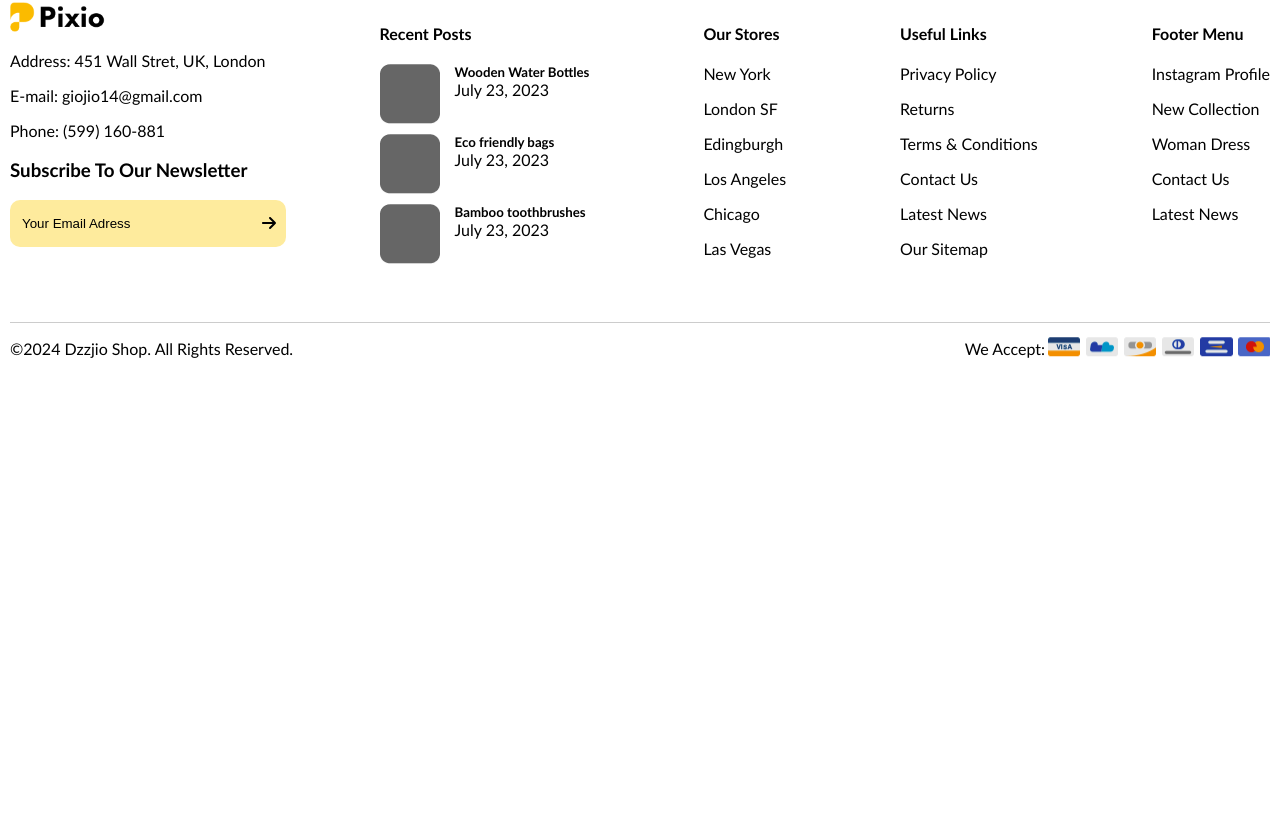
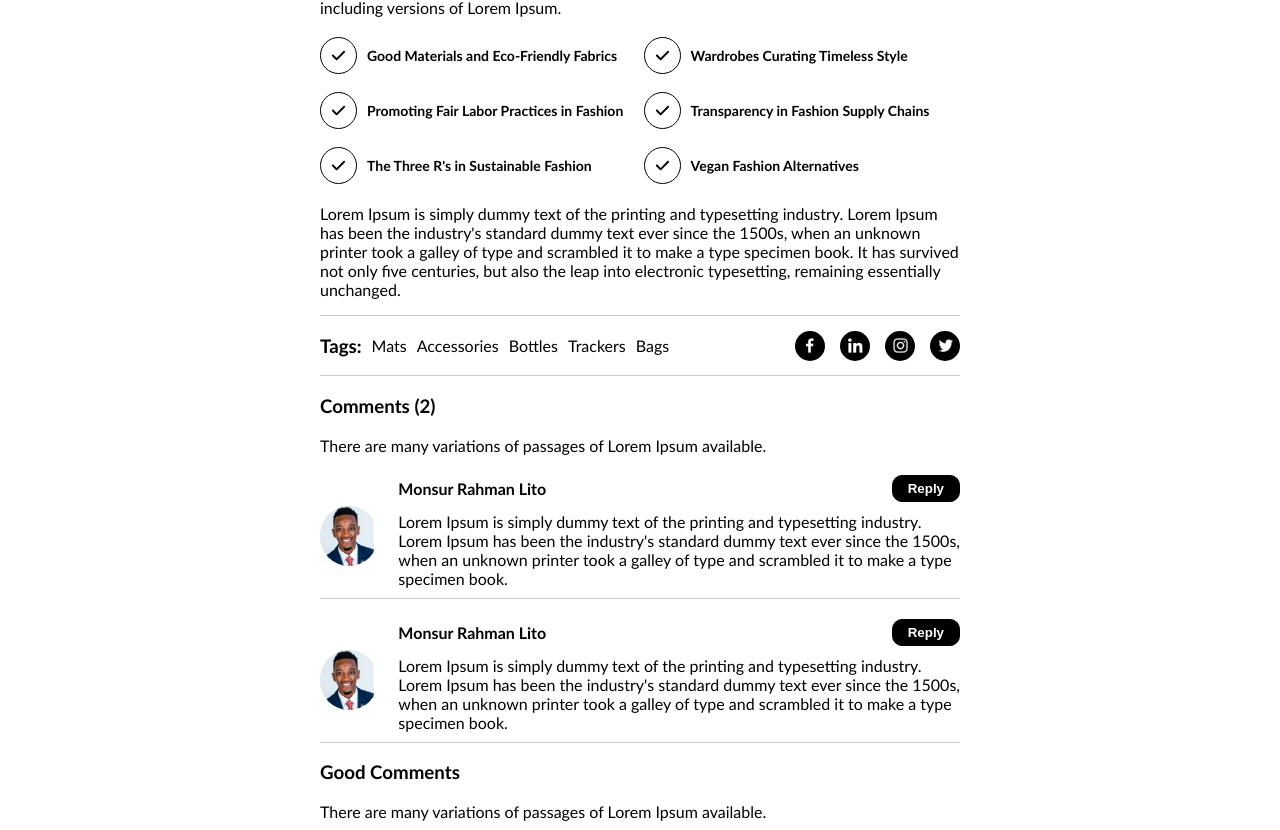
Before and after one commit to Dzzjio/dzz-shop-ecommerse, a React (Create React App) app: page /blogDetails in a window 1280 px wide. Shown: the part 2090-2920 px from the top of the page. Before the commit the page ends 2464 px from the top, so only its background shows below. Built offline with nearby package versions, Linux system fonts and the light colour scheme.

Commit message:
add last section

```diff
--- /dev/null
+++ b/src/pages/blogDetails/forthSection.tsx
@@ -0,0 +1,120 @@
+import { FontAwesomeIcon } from "@fortawesome/react-fontawesome"
+import { StyledForthSection } from "./styled"
+import { faCheck } from "@fortawesome/free-solid-svg-icons"
+import fb from '../../assets/images/facecbook.png'
+import lkdn from '../../assets/images/linekdin.png'
+import ig from '../../assets/images/instagram.png'
+import tw from '../../assets/images/twitter.png'
+import worker from '../../assets/images/worker.jpg'
+import { useState } from "react"
+
+const BDForthSection = () => {
+
+    const [input1Value, setInput1Value] = useState<string>('');
+    const [input2Value, setInput2Value] = useState<string>('');
+    const [textareaValue, setTextareaValue] = useState<string>('');
+
+    const handleInput1Change = (e: React.ChangeEvent<HTMLInputElement>) => {
+      setInput1Value(e.target.value);
+    };
+
+    const handleInput2Change = (e: React.ChangeEvent<HTMLInputElement>) => {
+      setInput2Value(e.target.value);
+    };
+
+    const handleTextareaChange = (e: React.ChangeEvent<HTMLTextAreaElement>) => {
+      setTextareaValue(e.target.value);
+    };
+
+    return (
+        <StyledForthSection>
+            <h3>Additional Information</h3>
+            <p>It was popularised in the 1960s with the release of Letraset sheets containing Lorem Ipsum passages, and more recently with desktop publishing software like Aldus PageMaker including versions of Lorem Ipsum.</p>
+            <div className="forth-section-1-div">
+                <div>
+                    <span><FontAwesomeIcon icon={faCheck}/></span>
+                    <p>Good Materials and Eco-Friendly Fabrics</p>
+                </div>
+                <div>
+                    <span><FontAwesomeIcon icon={faCheck}/></span>
+                    <p>Wardrobes Curating Timeless Style</p>
+                </div>
+                <div>
+                    <span><FontAwesomeIcon icon={faCheck}/></span>
+                    <p>Promoting Fair Labor Practices in Fashion</p>
+                </div>
+                <div>
+                    <span><FontAwesomeIcon icon={faCheck}/></span>
+                    <p>Transparency in Fashion Supply Chains</p>
+                </div>
+                <div>
+                    <span><FontAwesomeIcon icon={faCheck}/></span>
+                    <p>The Three R's in Sustainable Fashion</p>
+                </div>
+                <div>
+                    <span><FontAwesomeIcon icon={faCheck}/></span>
+                    <p>Vegan Fashion Alternatives</p>
+                </div>
+            </div>
+            <p>Lorem Ipsum is simply dummy text of the printing and typesetting industry. Lorem Ipsum has been the industry's standard dummy text ever since the 1500s, when an unknown printer took a galley of type and scrambled it to make a type specimen book. It has survived not only five centuries, but also the leap into electronic typesetting, remaining essentially unchanged.</p>
+            <div className="forth-section-2-div">
+                <div>
+                    <h3>Tags:</h3>
+                    <p>Mats</p>
+                    <p>Accessories</p>
+                    <p>Bottles</p>
+                    <p>Trackers</p>
+                    <p>Bags</p>
+                </div>
+                <div>
+                    <div><img src={fb} alt="fb" /></div>
+                    <div><img src={lkdn} alt="lkdn" /></div>
+                    <div><img src={ig} alt="ig" /></div>
+                    <div><img src={tw} alt="tw" /></div>
+                </div>
+            </div>
+            <div className="comments">
+                <h3>Comments (2)</h3>
+                <p>There are many variations of passages of Lorem Ipsum available.</p>
+                <div>
+                    <img src={worker} alt="worker" />
+                    <div>
+                        <div>
+                            <h4>Monsur Rahman Lito</h4>
+                            <button>Reply</button>
+                        </div>
+                        <p>Lorem Ipsum is simply dummy text of the printing and typesetting industry. Lorem Ipsum has been the industry's standard dummy text ever since the 1500s, when an unknown printer took a galley of type and scrambled it to make a type specimen book.</p>
+
+                    </div>
+                </div>
+                <div>
+                    <img src={worker} alt="worker" />
+                    <div>
+                        <div>
+                            <h4>Monsur Rahman Lito</h4>
+                            <button>Reply</button>
+                        </div>
+                        <p>Lorem Ipsum is simply dummy text of the printing and typesetting industry. Lorem Ipsum has been the industry's standard dummy text ever since the 1500s, when an unknown printer took a galley of type and scrambled it to make a type specimen book.</p>
+
+                    </div>
+                </div>
+            </div>
+            <div className="good-comments">
+                <h3>Good Comments</h3>
+                <p>There are many variations of passages of Lorem Ipsum available.</p>
+                <form></form>
+            </div>
+
+            <form>
+                <div>
+                    <input placeholder="Author" type="text" value={input1Value} onChange={handleInput1Change} />
+                    <input placeholder="Email" type="text" value={input2Value} onChange={handleInput2Change} />
+                </div>
+                <textarea placeholder="Type Comment Here" value={textareaValue} onChange={handleTextareaChange}></textarea>
+                <button>Subscribe</button>
+            </form>
+        </StyledForthSection>
+    )
+}
+
+export default BDForthSection
--- a/src/pages/blogDetails/index.tsx
+++ b/src/pages/blogDetails/index.tsx
@@ -1,3 +1,4 @@
+import BDForthSection from "./forthSection"
 import SecondSection from "./secondSection"
 import { BlogDetailsPageContainer } from "./styled"
 import BDThirdSection from "./thirdSection"
@@ -9,6 +10,7 @@ const BlogDetailsPage = () => {
             <BDTopSection />
             <SecondSection />
             <BDThirdSection />
+            <BDForthSection />
         </BlogDetailsPageContainer>
     )
 }
--- a/src/pages/blogDetails/styled.ts
+++ b/src/pages/blogDetails/styled.ts
@@ -108,3 +108,183 @@ position: relative;
         object-fit: cover;
     }
 `
+
+export const StyledForthSection = styled.section`
+    width: 50%;
+    margin: 0 auto;
+
+    & > div.forth-section-1-div {
+        display: flex;
+        flex-wrap: wrap;
+        gap: 10px;
+
+        & > div {
+            display: flex;
+            align-items: center;
+            width: 49%;
+            gap: 10px;
+
+            & > span {
+                border: 1px solid black;
+                padding: 10px;
+                border-radius: 20px;
+                line-height: .1;
+
+                & > svg {
+                    width: 15px;
+                    height: 15px;
+                }
+            }
+
+            & > p {
+                font-size: 14px;
+                font-weight: bold;
+            }
+        }
+    }
+
+    & > div.forth-section-2-div {
+        display: flex;
+        align-items: center;
+        justify-content: space-between;
+        border-top: 1px solid #ccc;
+        border-bottom: 1px solid #ccc;
+
+        & > div:first-child {
+            display: flex;
+            align-items: center;
+            gap: 10px;
+        }
+
+        & > div:last-child {
+            display: flex;
+            align-items: center;
+            gap: 15px;
+
+            & > div {
+                width: 30px;
+                height: 30px;
+                background-color: black;
+                display: flex;
+                align-items: center;
+                justify-content: center;
+                border-radius: 15px;
+
+                & > img {
+                    width: 15px;
+                    height: 15px;
+                    object-fit: contain;
+                }
+            }
+        }
+    }
+
+    & > div.comments {
+
+        h4 {
+            margin: 0;
+        }
+
+        p {
+            margin: 10px 0;
+        }
+
+        button {
+            background-color: black;
+            border: 1px solid black;
+            color: white;
+            border-radius: 10px;
+            padding: 5px 15px;
+            cursor: pointer;
+            font-weight: bold;
+
+            &:hover {
+                background-color: white;
+                border: 1px solid black;
+                color: black;
+            }
+        }
+
+        & > div {
+            display: flex;
+            align-items: center;
+            margin-top: 20px;
+            gap: 20px;
+            border-bottom: 1px solid #ccc;
+
+            & > img {
+                width: 60px;
+                height: 60px;
+                border-radius: 30px;
+                object-fit: cover;
+            }
+
+            & > div {
+
+
+                & > div {
+                    display: flex;
+                    align-items: center;
+                    justify-content: space-between;
+                }
+            }
+        }
+    }
+
+    div.good-comments {
+
+    }
+
+    form {
+        width: 100%;
+        display: flex;
+        flex-direction: column;
+        gap: 20px;
+        margin-bottom: 50px;
+
+        & > div {
+            display: flex;
+            justify-content: space-between;
+            gap: 10%;
+
+            & > input {
+                width: 47%;
+                height: 4vh;
+                border-radius: 5px;
+                border: 1px solid #000;
+
+                &::placeholder {
+                    color: gray;
+                    padding: 5px;
+                }
+            }
+
+        }
+        & > textarea {
+            max-width: 100%;
+            height: 12vh;
+            border-radius: 5px;
+            border: 1px solid #000;
+
+            &::placeholder {
+                color: gray;
+                padding: 5px;
+            }
+        }
+
+        button {
+            width: 15%;
+            background-color: black;
+            color: white;
+            padding: 8px 0;
+            font-weight: bold;
+            border-radius: 9px;
+
+
+            &:hover {
+                background-color: white;
+                color: black;
+            }
+        }
+    }
+`
```
Also changed, not shown: src/assets/images/worker.jpg (added).
